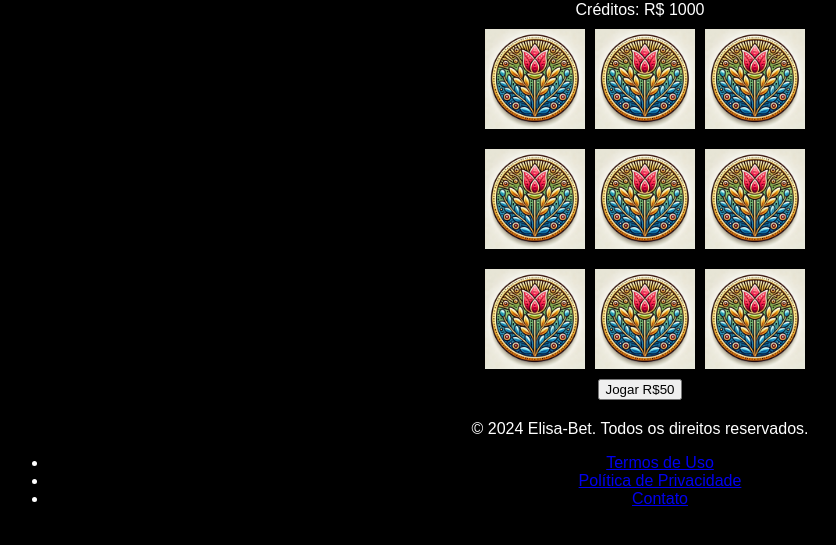
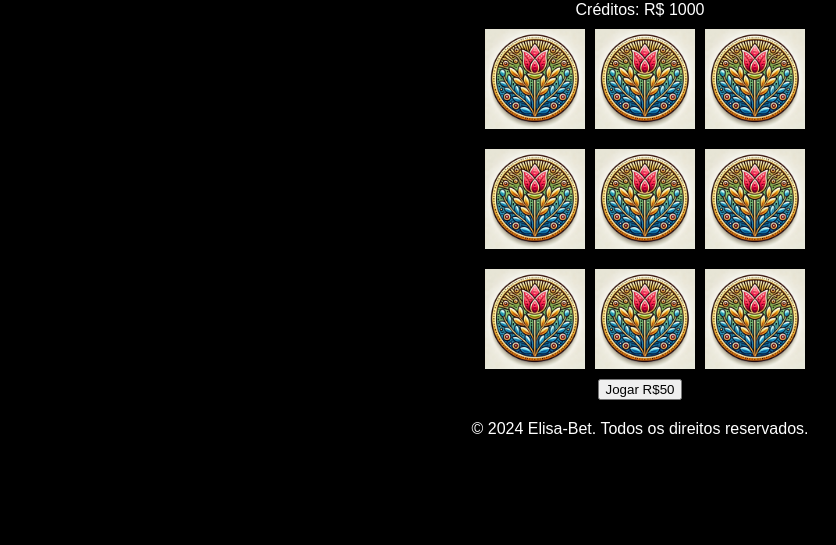
Before and after one commit to YtsejamMaxPower/elisa-bet, a plain HTML site: page index.html in a window 1280 px wide. Shown: the part 79-624 px from the top of the page, without its empty margins (0-836 px from the left). Drawn offline with Linux system fonts and the light colour scheme.

Commit message:
Update index.html

```diff
--- a/index.html
+++ b/index.html
@@ -50,13 +50,6 @@
 
     <footer>
         <p>&copy; 2024 Elisa-Bet. Todos os direitos reservados.</p>
-        <nav>
-            <ul>
-                <li><a href="/termos-de-uso">Termos de Uso</a></li>
-                <li><a href="/politica-de-privacidade">Política de Privacidade</a></li>
-                <li><a href="/contato">Contato</a></li>
-            </ul>
-        </nav>
     </footer>
 
     <audio id="spin-sound" src="sounds/spin.wav"></audio>
```
